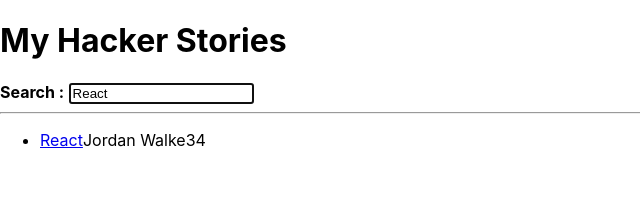
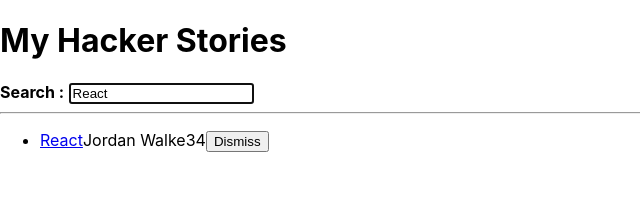
Before and after one commit to sweedalgharshi/hacker-stories, a React (Create React App) app: page / in a window 1280 px wide. Shown: the top 220 px of the page, without its empty margins (0-640 px from the left). Built offline with nearby package versions, Linux system fonts and the light colour scheme.

Commit message:
Learned about inline handler and added a new feature how to remove a story and added a new handler in app component which will pass to list and then to item component

```diff
--- a/src/App.js
+++ b/src/App.js
@@ -4,7 +4,7 @@ import { useState, useEffect, useRef } from 'react';
 
 const App = () => {
   //you can do something in between
-  const stories = [
+  const initialStories = [
     {
       title: 'React',
       url: 'https://reactjs.org/',
@@ -37,6 +37,16 @@ const App = () => {
 
   const [searchTerm, setSearchTerm] = useSemiPersistentState('search', 'React');
 
+  const [stories, setStories] = useState(initialStories);
+
+  const handleRemoveStory = (item) => {
+    const newStories = stories.filter(
+      (story) => item.objectID !== story.objectID
+    );
+
+    setStories(newStories);
+  };
+
   // A : a callback function gets sintroduced
   const handleSearch = (event) => {
     //C : but, "calls back" to the place it was called
@@ -64,25 +74,29 @@ const App = () => {
         <strong>Search :</strong>
       </InputWithLabel>
       <hr />
-      <List list={searchedStories} />
+      <List list={searchedStories} onRemoveItem={handleRemoveStory} />
       {/* render the list here */}
     </div>
   );
 };
 
-const List = ({ list }) => {
+const List = ({ list, onRemoveItem }) => {
   // console.log('List Renders');
   return (
     <ul>
       {list.map((item) => (
-        <Item key={item.objectID} item={item} />
+        <Item key={item.objectID} item={item} onRemoveItem={onRemoveItem} />
       ))}
     </ul>
   );
 };
 
-const Item = ({ item }) => {
+const Item = ({ item, onRemoveItem }) => {
   // console.log('Item renders');
+
+  const handleRemoveItem = () => {
+    onRemoveItem(item);
+  };
   return (
     <li>
       <span>
@@ -91,6 +105,11 @@ const Item = ({ item }) => {
       <span>{item.author}</span>
       <span>{item.num_comments}</span>
       <span>{item.points}</span>
+      <span>
+        <button type="button" onClick={handleRemoveItem}>
+          Dismiss
+        </button>
+      </span>
     </li>
   );
 };
```
